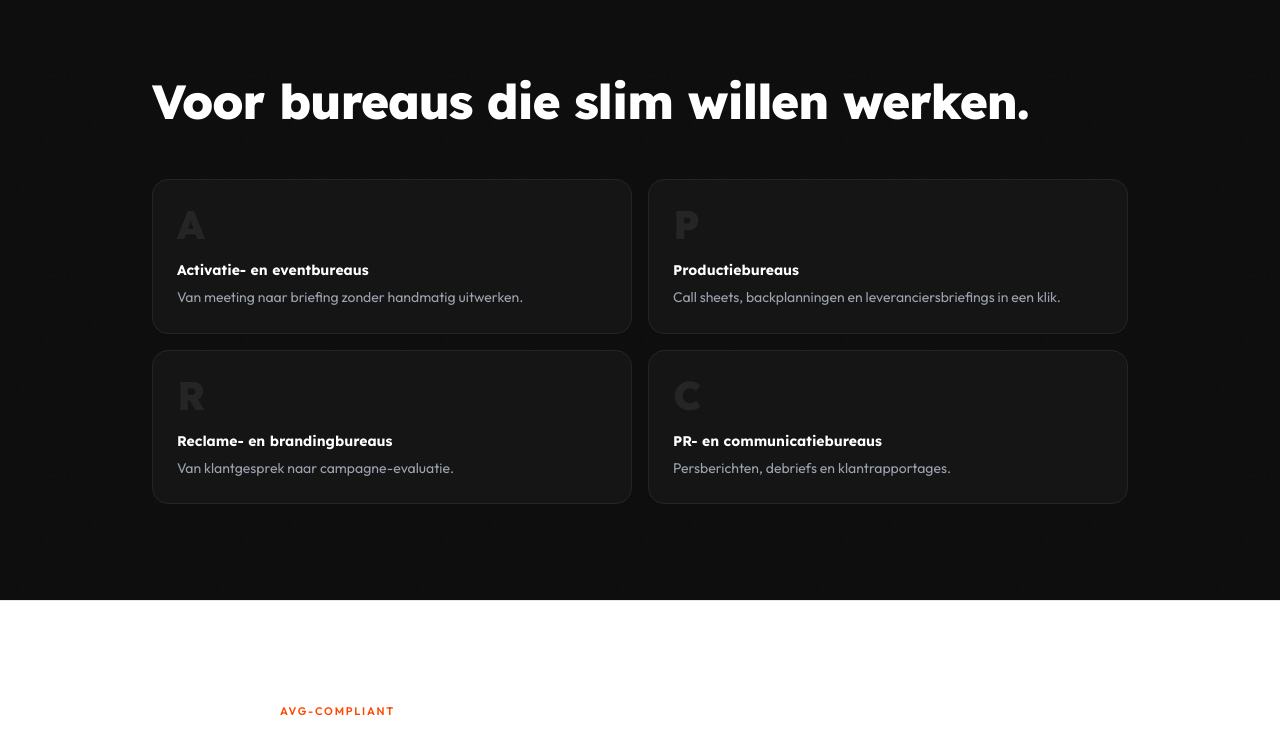
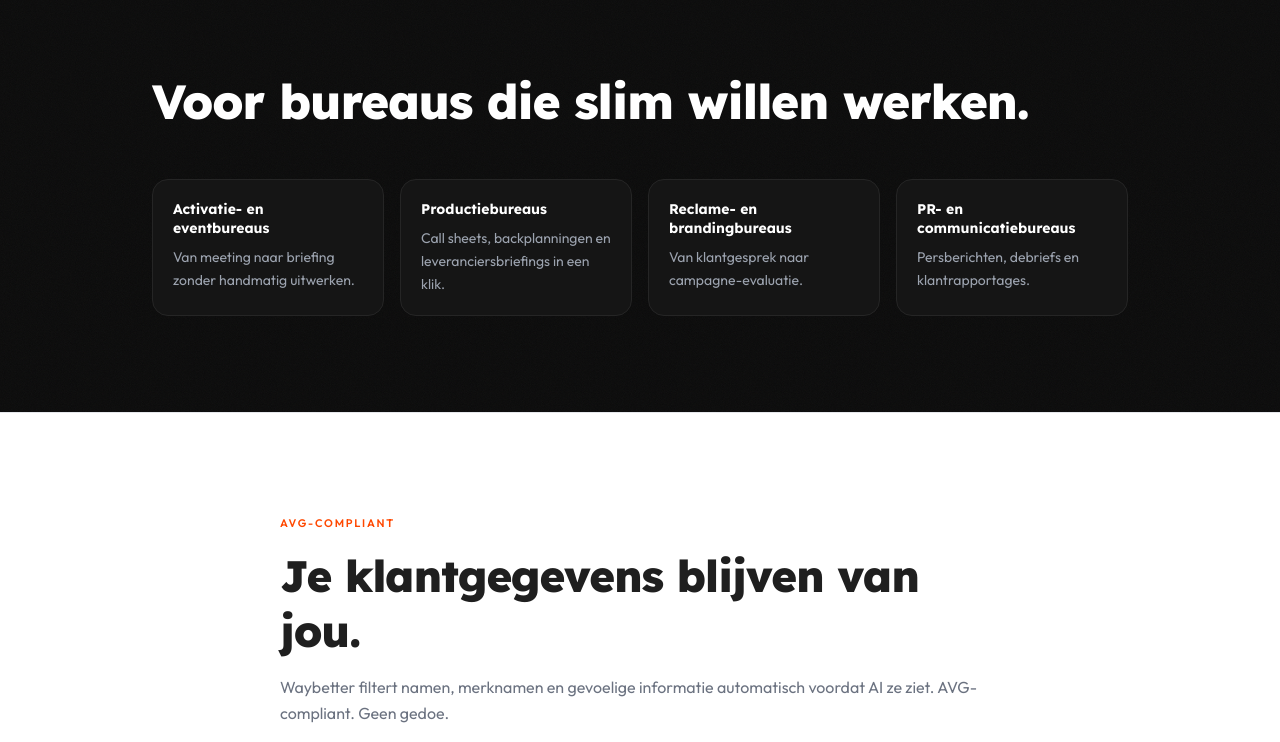
Before and after one commit to caesarbrandpower/oyaa, a Next.js app: page /preview in a window 1280 px wide. Shown: the part 7905-8647 px from the top of the page. Built offline with nearby package versions, Linux system fonts and the light colour scheme.

Commit message:
feat(preview): compact voor-wie section to 4-column row

```diff
--- a/app/preview/page.js
+++ b/app/preview/page.js
@@ -431,21 +431,18 @@ export default function PreviewPage() {
                 Voor bureaus die slim willen werken.
               </h2>
             </div>
-            <div className="grid grid-cols-1 sm:grid-cols-2 gap-4">
+            <div className="grid grid-cols-1 sm:grid-cols-2 md:grid-cols-4 gap-4">
               {[
-                { code: 'A', title: 'Activatie- en eventbureaus', body: 'Van meeting naar briefing zonder handmatig uitwerken.' },
-                { code: 'P', title: 'Productiebureaus', body: 'Call sheets, backplanningen en leveranciersbriefings in een klik.' },
-                { code: 'R', title: 'Reclame- en brandingbureaus', body: 'Van klantgesprek naar campagne-evaluatie.' },
-                { code: 'C', title: 'PR- en communicatiebureaus', body: 'Persberichten, debriefs en klantrapportages.' },
-              ].map(({ code, title, body }, i) => (
+                { title: 'Activatie- en eventbureaus', body: 'Van meeting naar briefing zonder handmatig uitwerken.' },
+                { title: 'Productiebureaus', body: 'Call sheets, backplanningen en leveranciersbriefings in een klik.' },
+                { title: 'Reclame- en brandingbureaus', body: 'Van klantgesprek naar campagne-evaluatie.' },
+                { title: 'PR- en communicatiebureaus', body: 'Persberichten, debriefs en klantrapportages.' },
+              ].map(({ title, body }, i) => (
                 <div
                   key={title}
-                  className={`reveal reveal-delay-${i + 1} group bg-dark-card border border-dark-border rounded-2xl p-6 hover:border-orange/30 transition-colors duration-300`}
+                  className={`reveal reveal-delay-${i + 1} bg-dark-card border border-dark-border rounded-2xl p-5`}
                 >
-                  <div className="font-[family-name:var(--font-lexend)] text-[40px] font-extrabold text-dark-border group-hover:text-orange/20 transition-colors duration-300 leading-none mb-4 select-none">
-                    {code}
-                  </div>
-                  <h3 className="font-[family-name:var(--font-lexend)] text-sm font-bold text-white mb-1.5">{title}</h3>
+                  <h3 className="font-[family-name:var(--font-lexend)] text-sm font-bold text-white mb-2 leading-snug">{title}</h3>
                   <p className="text-text-muted text-sm leading-relaxed">{body}</p>
                 </div>
               ))}
```
